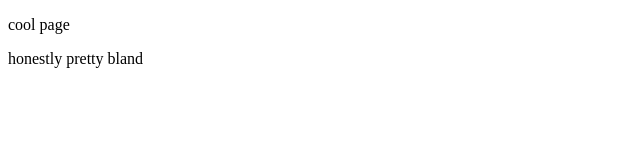
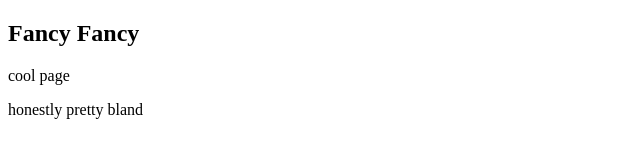
Before and after one commit to abigailleon99/SampleRepo, a plain HTML site: page docs/index.html in a window 1280 px wide. Shown: the whole page, without its empty margins (0-640 px from the left). Drawn offline with Linux system fonts and the light colour scheme.

Commit message:
added header

```diff
--- a/docs/index.html
+++ b/docs/index.html
@@ -5,6 +5,7 @@
     <title>My cool web page.</title>
   </head>
   <body>
+    <h2>Fancy Fancy</h2>
 <p> cool page</p>
 <p> honestly pretty bland </p>
   </body>
```
